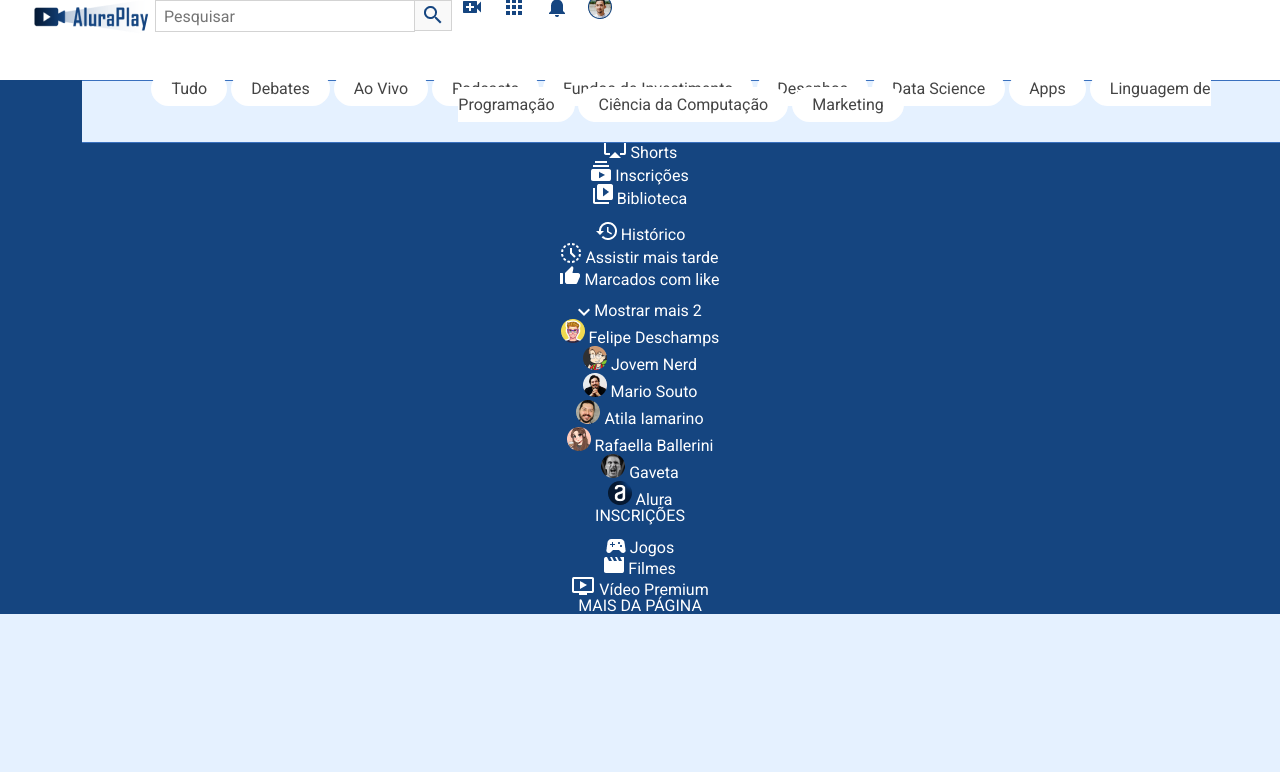
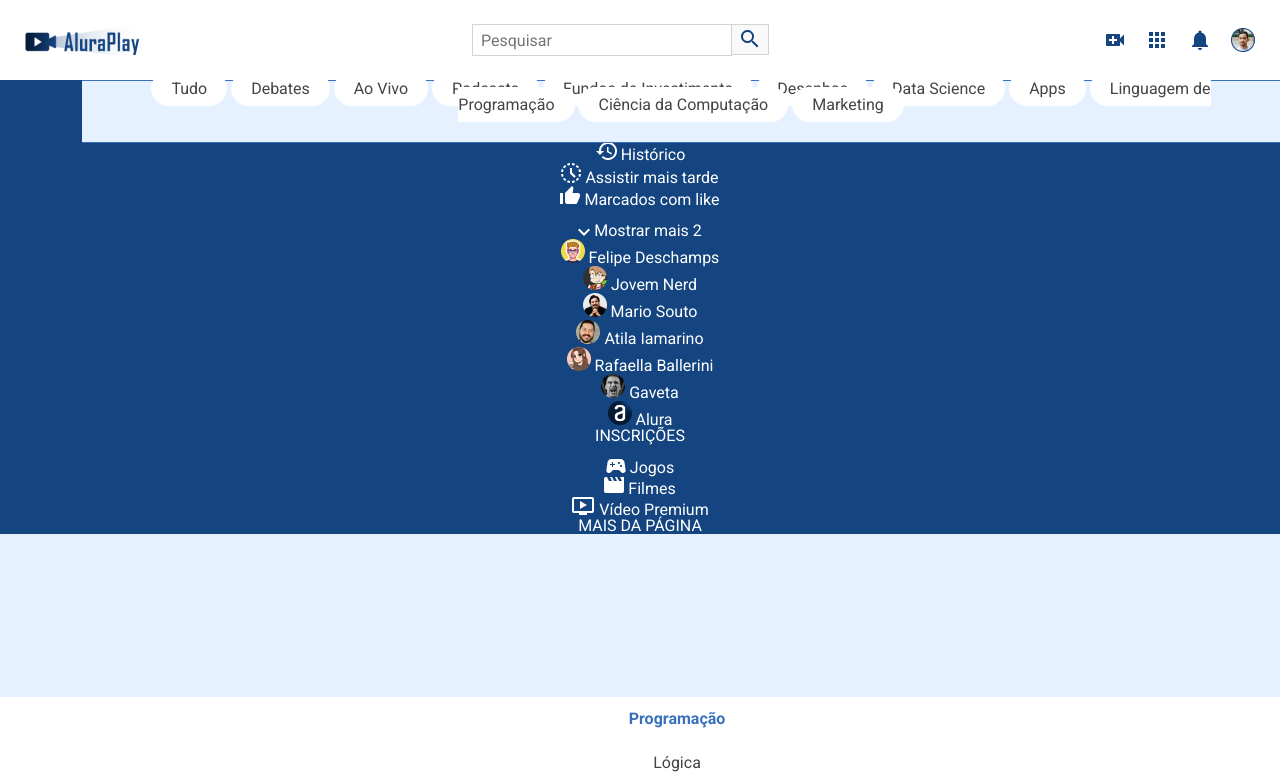
Before and after one commit to JeffersonRolino/alura-play, a plain HTML site: page index.html in a window 1280 px wide. Shown: the top 772 px of the page. Drawn offline with Linux system fonts and the light colour scheme.

Commit message:
Capítulo 01 - Aula 04: align-items: finalizando o cabeçalho

```diff
--- a/css/flexbox.css
+++ b/css/flexbox.css
@@ -1,4 +1,8 @@
-
 .cabecalho__container {
   display: flex;
+  justify-content: space-between;
+  padding: 1rem;
+  align-items: center;
+  position: fixed;
+  top: 0px;
 }
```
